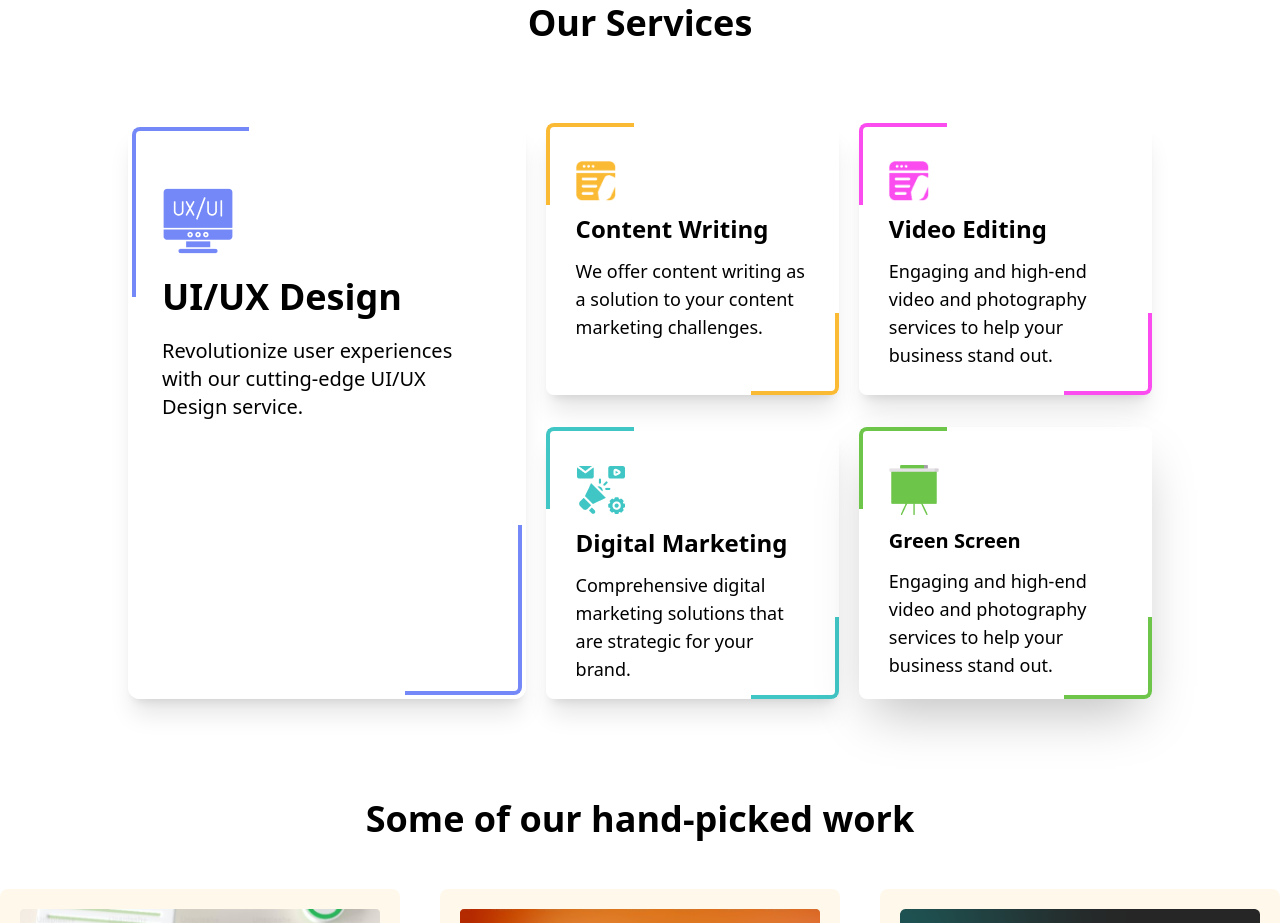
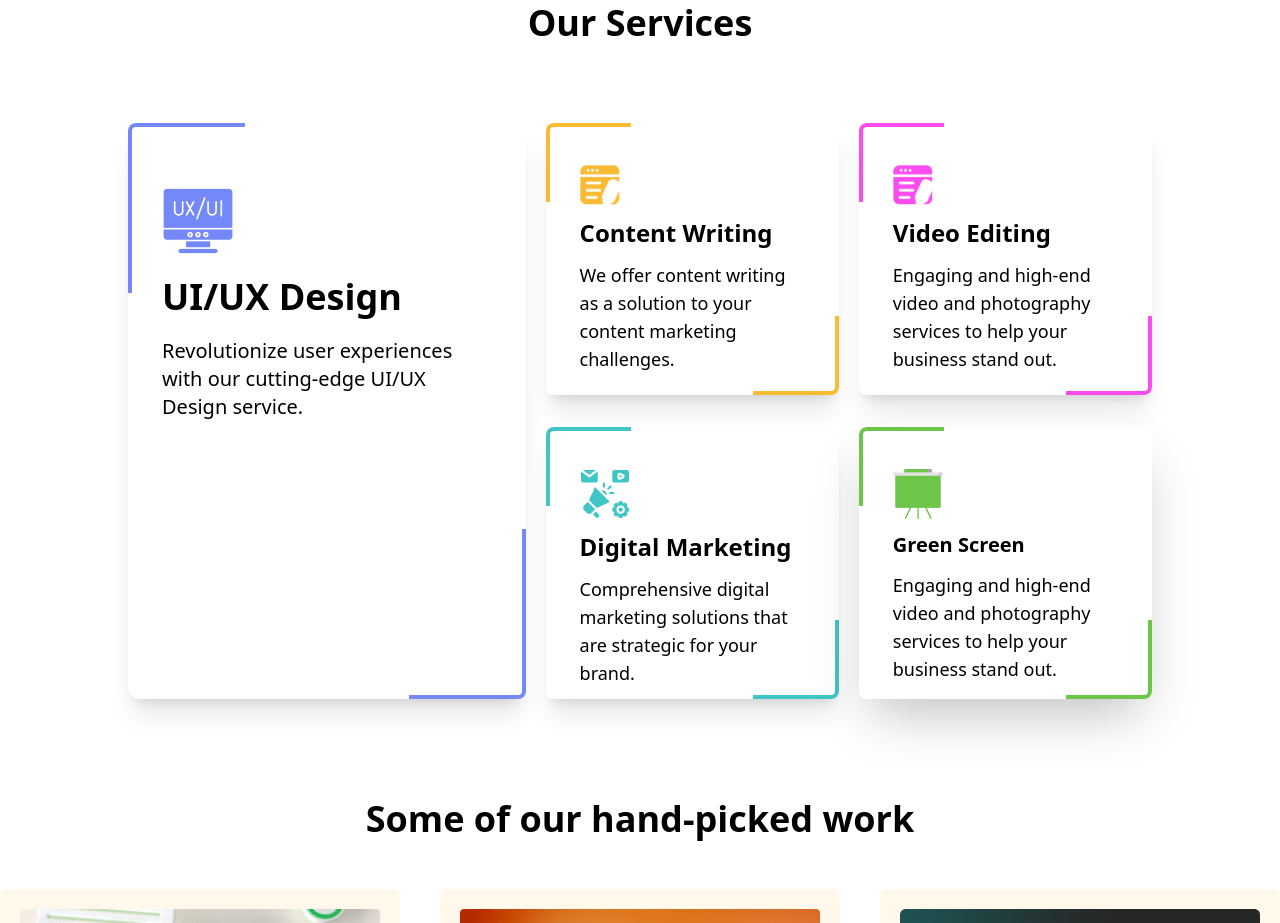
Before and after one commit to ariful171042/gcontent, a plain HTML site: page index.html in a window 1280 px wide. Shown: the part 937-1860 px from the top of the page. Drawn offline with nearby package versions, Linux system fonts and the light colour scheme.

Commit message:
border fix

```diff
--- a/assets/style.css
+++ b/assets/style.css
@@ -116,22 +116,20 @@ button {
 .outer {
   position: relative;
   padding: 38px 30px !important;
+  transition: all 0.5s;
 }
 
-/* .outer:hover {
-  padding: 34.7px 27px !important;
-} */
 .outer:before {
-  top: 0;
-  left: 0;
+  top: -4px;
+  left: -4px;
   border-top-left-radius: 0.5rem;
   border-left: 4px solid #7489f7;
   border-top: 4px solid #7489f7;
 }
 
 .outer:after {
-  bottom: 0;
-  right: 0;
+  bottom: -4px;
+  right: -4px;
   border-right: 4px solid #7489f7;
   border-bottom: 4px solid #7489f7;
   border-bottom-right-radius: 0.5rem;
@@ -153,20 +151,17 @@ button {
   padding: 38px 30px !important;
 }
 
-.outert:hover {
-  padding: 34.7px 27px !important;
-}
 .outert:before {
-  top: 0;
-  left: 0;
+  top: -4px;
+  left: -4px;
   border-top-left-radius: 0.5rem;
   border-left: 4px solid #faba33;
   border-top: 4px solid #faba33;
 }
 
 .outert:after {
-  bottom: 0;
-  right: 0;
+  bottom: -4px;
+  right: -4px;
   border-right: 4px solid #faba33;
   border-bottom: 4px solid #faba33;
   border-bottom-right-radius: 0.5rem;
@@ -188,20 +183,17 @@ button {
   padding: 38px 30px !important;
 }
 
-.outer-b:hover {
-  padding: 34.7px 27px !important;
-}
 .outer-b:before {
-  top: 0;
-  left: 0;
+  top: -4px;
+  left: -4px;
   border-top-left-radius: 0.5rem;
   border-left: 4px solid #40c6c5;
   border-top: 4px solid #40c6c5;
 }
 
 .outer-b:after {
-  bottom: 0;
-  right: 0;
+  bottom: -4px;
+  right: -4px;
   border-right: 4px solid #40c6c5;
   border-bottom: 4px solid #40c6c5;
   border-bottom-right-radius: 0.5rem;
@@ -223,20 +215,17 @@ button {
   padding: 38px 30px !important;
 }
 
-.outer-t-r:hover {
-  padding: 34.7px 27px !important;
-}
 .outer-t-r:before {
-  top: 0;
-  left: 0;
+  top: -4px;
+  left: -4px;
   border-top-left-radius: 0.5rem;
   border-left: 4px solid #fb4cf0;
   border-top: 4px solid #fb4cf0;
 }
 
 .outer-t-r:after {
-  bottom: 0;
-  right: 0;
+  bottom: -4px;
+  right: -4px;
   border-right: 4px solid #fb4cf0;
   border-bottom: 4px solid #fb4cf0;
   border-bottom-right-radius: 0.5rem;
@@ -258,20 +247,17 @@ button {
   padding: 38px 30px !important;
 }
 
-.outer-b-r:hover {
-  padding: 34.7px 27px !important;
-}
 .outer-b-r:before {
-  top: 0;
-  left: 0;
+  top: -4px;
+  left: -4px;
   border-top-left-radius: 0.5rem;
   border-left: 4px solid #6dc54a;
   border-top: 4px solid #6dc54a;
 }
 
 .outer-b-r:after {
-  bottom: 0;
-  right: 0;
+  bottom: -4px;
+  right: -4px;
   border-right: 4px solid #6dc54a;
   border-bottom: 4px solid #6dc54a;
   border-bottom-right-radius: 0.5rem;
--- a/index.html
+++ b/index.html
@@ -121,7 +121,7 @@
             class="mt-5 md:mt-[5rem] w-full h-full container mx-auto flex flex-col sm:grid sm:grid-cols-5 gap-5 p-3 lg:p-0"
           >
             <div
-              class="col-span-2 h-[14rem] sm:h-[32rem] md:h-[36rem] border-4 border-white hover:border-[#7489F7] shadow-xl p-5 md:p-10 rounded-xl cursor-pointer outer hborder duration-300"
+              class="col-span-2 h-[14rem] sm:h-[32rem] md:h-[36rem] border-4 border-white hover:border-[#7489F7] shadow-xl p-5 md:p-10 rounded-xl cursor-pointer outer hborder duration-500"
             >
               <div class="flex flex-col gap- md:gap-5 m-0 md:mt-5 inner">
                 <div class="w-20">
@@ -142,7 +142,7 @@
                 class="h-full col-span-1 flex flex-col justify-between gap-5"
               >
                 <div
-                  class="h-[15rem] md:h-[17rem] rounded-lg flex flex-col md:gap-3 md:p-8 p-3 gap-1 hover:border-4 border-[#FABA33] shadow-xl outert cursor-pointer hborder"
+                  class="h-[15rem] md:h-[17rem] rounded-lg flex flex-col md:gap-3 md:p-8 p-3 gap-1 border-4 border-white hover:border-[#FABA33] shadow-xl outert cursor-pointer hborder duration-500"
                 >
                   <div class="w-10">
                     <img src="./assets/image/Vector (1).png" alt="image" />
@@ -156,7 +156,7 @@
                   </p>
                 </div>
                 <div
-                  class="h-[15rem] md:h-[17rem] rounded-lg flex flex-col md:gap-3 md:p-8 p-3 gap-1 hover:border-4 border-[#40C6C5] shadow-xl outer-b hborder"
+                  class="h-[15rem] md:h-[17rem] rounded-lg flex flex-col md:gap-3 md:p-8 p-3 gap-1 border-4 border-white hover:border-[#40C6C5] shadow-xl outer-b hborder duration-500"
                 >
                   <div class="">
                     <img src="./assets/image/Frame.jpg" alt="image" />
@@ -174,7 +174,7 @@
                 class="h-full col-span-1 flex flex-col gap-5 justify-between"
               >
                 <div
-                  class="h-[15rem] md:h-[17rem] rounded-lg flex flex-col md:gap-3 md:p-8 p-3 gap-1 hover:border-4 border-[#FB4CF0] shadow-xl cursor-pointer outer-t-r hborder"
+                  class="h-[15rem] md:h-[17rem] rounded-lg flex flex-col md:gap-3 md:p-8 p-3 gap-1 border-4 border-white hover:border-[#FB4CF0] shadow-xl cursor-pointer outer-t-r hborder duration-500"
                 >
                   <div class="w-10">
                     <img src="./assets/image/Vector.png" alt="image" />
@@ -188,7 +188,7 @@
                   </p>
                 </div>
                 <div
-                  class="h-[15rem] md:h-[17rem] rounded-lg flex flex-col md:gap-3 md:p-8 p-3 gap-1 hover:border-4 border-[#6DC54A] shadow-2xl outer-b-r hborder"
+                  class="h-[15rem] md:h-[17rem] rounded-lg flex flex-col md:gap-3 md:p-8 p-3 gap-1 border-4 border-white hover:border-[#6DC54A] shadow-2xl outer-b-r hborder duration-500"
                 >
                   <div class="">
                     <img src="./assets/image/Group.png" alt="image" />
```
